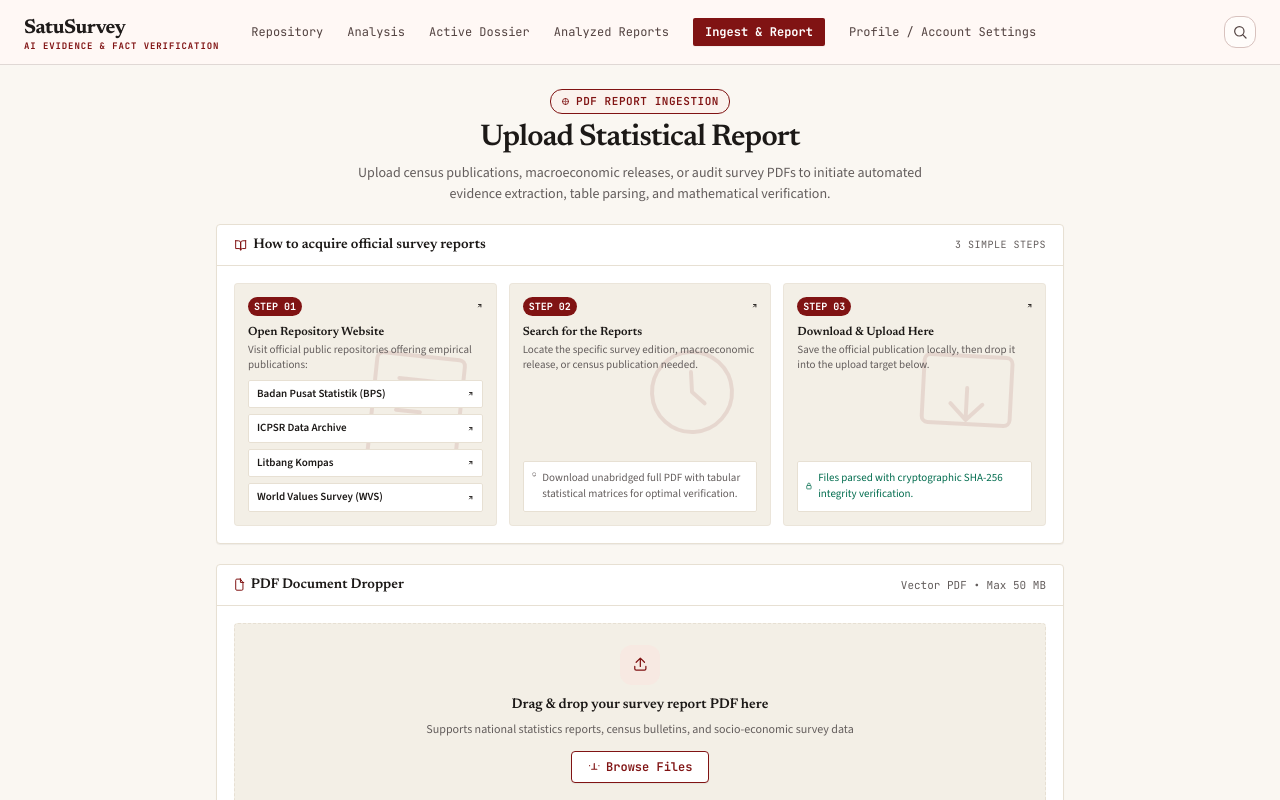
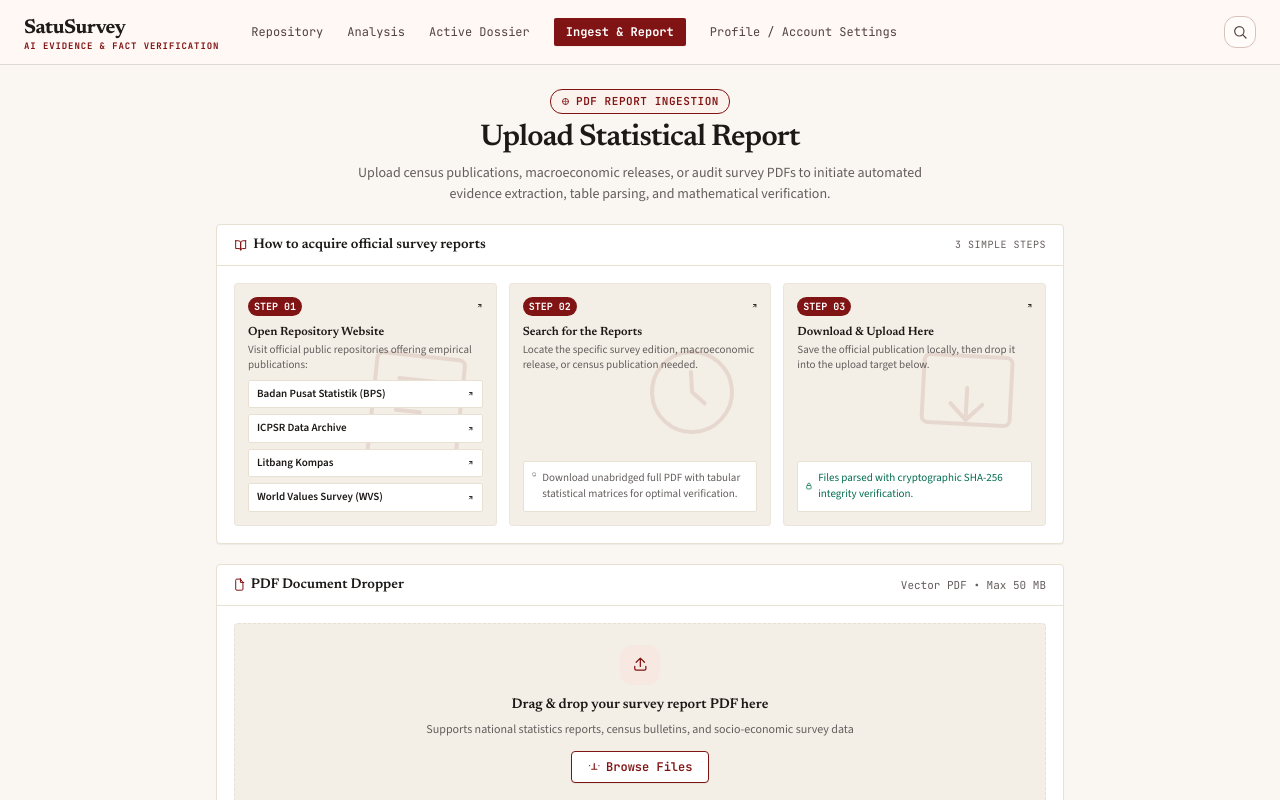
Before and after one commit to zufar-irawan/satu_survey, a Next.js app in the folder frontend/: page / in a window 1280 px wide. Shown: the top 800 px of the page. Built offline with nearby package versions, Linux system fonts and the light colour scheme.

Commit message:
refactor: remove Analyzed Reports from navbar, use Repository page

```diff
--- a/frontend/app/analysis/page.tsx
+++ b/frontend/app/analysis/page.tsx
@@ -58,7 +58,6 @@ export default function AnalysisPage() {
               <Link href="https://github.com/zufar-irawan/satu_survey" target="_blank" rel="noopener noreferrer" className="font-[family-name:var(--font-jetbrains-mono)] text-xs text-[#534341] hover:text-[#1f1b1a] leading-4">Repository</Link>
               <Link href="/evidence-analysis" className="bg-[#801313] px-3 py-1.5 rounded-[2px] font-[family-name:var(--font-jetbrains-mono)] text-xs text-white font-bold leading-4 shadow-[0px_1px_1px_rgba(0,0,0,0.05)]">Analysis</Link>
               <Link href="/dossier" className="font-[family-name:var(--font-jetbrains-mono)] text-xs text-[#534341] hover:text-[#1f1b1a] leading-4">Active Dossier</Link>
-              <Link href="/repository" className="font-[family-name:var(--font-jetbrains-mono)] text-xs text-[#534341] hover:text-[#1f1b1a] leading-4">Analyzed Reports</Link>
               <Link href="/" className="font-[family-name:var(--font-jetbrains-mono)] text-xs text-[#534341] hover:text-[#1f1b1a] leading-4">Ingest & Report</Link>
               <Link href="/profile" className="font-[family-name:var(--font-jetbrains-mono)] text-xs text-[#534341] hover:text-[#1f1b1a] leading-4">Profile / Account Settings</Link>
             </nav>
--- a/frontend/app/dossier/page.tsx
+++ b/frontend/app/dossier/page.tsx
@@ -70,7 +70,6 @@ export default function DossierPage() {
               <Link href="https://github.com/zufar-irawan/satu_survey" target="_blank" rel="noopener noreferrer" className="font-[family-name:var(--font-jetbrains-mono)] text-xs text-[#534341] hover:text-[#1f1b1a] leading-4">Repository</Link>
               <Link href="/evidence-analysis" className="font-[family-name:var(--font-jetbrains-mono)] text-xs text-[#534341] hover:text-[#1f1b1a] leading-4">Analysis</Link>
               <Link href="/dossier" className="bg-[#801313] px-3 py-1.5 rounded-[2px] font-[family-name:var(--font-jetbrains-mono)] text-xs text-white font-bold leading-4 shadow-[0px_1px_1px_rgba(0,0,0,0.05)]">Active Dossier</Link>
-              <Link href="/repository" className="font-[family-name:var(--font-jetbrains-mono)] text-xs text-[#534341] hover:text-[#1f1b1a] leading-4">Analyzed Reports</Link>
               <Link href="/" className="font-[family-name:var(--font-jetbrains-mono)] text-xs text-[#534341] hover:text-[#1f1b1a] leading-4">Ingest & Report</Link>
               <Link href="/profile" className="font-[family-name:var(--font-jetbrains-mono)] text-xs text-[#534341] hover:text-[#1f1b1a] leading-4">Profile / Account Settings</Link>
             </nav>
--- a/frontend/app/evidence-analysis/page.tsx
+++ b/frontend/app/evidence-analysis/page.tsx
@@ -56,7 +56,6 @@ export default function EvidenceAnalysisPage() {
               <Link href="https://github.com/zufar-irawan/satu_survey" target="_blank" rel="noopener noreferrer" className="font-[family-name:var(--font-jetbrains-mono)] text-xs text-[#534341] hover:text-[#1f1b1a] leading-4">Repository</Link>
               <Link href="/evidence-analysis" className="bg-[#801313] px-3 py-1.5 rounded-[2px] font-[family-name:var(--font-jetbrains-mono)] text-xs text-white font-bold leading-4 shadow-[0px_1px_1px_rgba(0,0,0,0.05)]">Analysis</Link>
               <Link href="/dossier" className="font-[family-name:var(--font-jetbrains-mono)] text-xs text-[#534341] hover:text-[#1f1b1a] leading-4">Active Dossier</Link>
-              <Link href="/repository" className="font-[family-name:var(--font-jetbrains-mono)] text-xs text-[#534341] hover:text-[#1f1b1a] leading-4">Analyzed Reports</Link>
               <Link href="/" className="font-[family-name:var(--font-jetbrains-mono)] text-xs text-[#534341] hover:text-[#1f1b1a] leading-4">Ingest & Report</Link>
               <Link href="/profile" className="font-[family-name:var(--font-jetbrains-mono)] text-xs text-[#534341] hover:text-[#1f1b1a] leading-4">Profile / Account Settings</Link>
             </nav>
--- a/frontend/app/ingestion/page.tsx
+++ b/frontend/app/ingestion/page.tsx
@@ -63,7 +63,6 @@ export default function IngestionPage() {
               <Link href="https://github.com/zufar-irawan/satu_survey" target="_blank" rel="noopener noreferrer" className="font-[family-name:var(--font-jetbrains-mono)] text-xs text-[#534341] hover:text-[#1f1b1a] leading-4">Repository</Link>
               <Link href="/evidence-analysis" className="font-[family-name:var(--font-jetbrains-mono)] text-xs text-[#534341] hover:text-[#1f1b1a] leading-4">Analysis</Link>
               <Link href="/dossier" className="font-[family-name:var(--font-jetbrains-mono)] text-xs text-[#534341] hover:text-[#1f1b1a] leading-4">Active Dossier</Link>
-              <Link href="/repository" className="font-[family-name:var(--font-jetbrains-mono)] text-xs text-[#534341] hover:text-[#1f1b1a] leading-4">Analyzed Reports</Link>
               <Link href="/ingestion" className="bg-[#801313] px-3 py-1.5 rounded-[2px] font-[family-name:var(--font-jetbrains-mono)] text-xs text-white font-bold leading-4 shadow-[0px_1px_1px_rgba(0,0,0,0.05)]">Ingest & Report</Link>
               <Link href="/profile" className="font-[family-name:var(--font-jetbrains-mono)] text-xs text-[#534341] hover:text-[#1f1b1a] leading-4">Profile / Account Settings</Link>
             </nav>
--- a/frontend/app/page.tsx
+++ b/frontend/app/page.tsx
@@ -91,7 +91,6 @@ export default function Home() {
               <Link href="https://github.com/zufar-irawan/satu_survey" target="_blank" rel="noopener noreferrer" className="font-[family-name:var(--font-jetbrains-mono)] text-xs text-[#534341] hover:text-[#1f1b1a] leading-4">Repository</Link>
               <Link href="/evidence-analysis" className="font-[family-name:var(--font-jetbrains-mono)] text-xs text-[#534341] hover:text-[#1f1b1a] leading-4">Analysis</Link>
               <Link href="/dossier" className="font-[family-name:var(--font-jetbrains-mono)] text-xs text-[#534341] hover:text-[#1f1b1a] leading-4">Active Dossier</Link>
-              <Link href="/repository" className="font-[family-name:var(--font-jetbrains-mono)] text-xs text-[#534341] hover:text-[#1f1b1a] leading-4">Analyzed Reports</Link>
               <Link href="/" className="bg-[#801313] px-3 py-1.5 rounded-[2px] font-[family-name:var(--font-jetbrains-mono)] text-xs text-white font-bold leading-4 shadow-[0px_1px_1px_rgba(0,0,0,0.05)]">Ingest & Report</Link>
               <Link href="/profile" className="font-[family-name:var(--font-jetbrains-mono)] text-xs text-[#534341] hover:text-[#1f1b1a] leading-4">Profile / Account Settings</Link>
             </nav>
--- a/frontend/app/profile/page.tsx
+++ b/frontend/app/profile/page.tsx
@@ -100,7 +100,6 @@ export default function ProfilePage() {
               <Link href="https://github.com/zufar-irawan/satu_survey" target="_blank" rel="noopener noreferrer" className="font-[family-name:var(--font-jetbrains-mono)] text-xs text-[#534341] hover:text-[#1f1b1a] leading-4">Repository</Link>
               <Link href="/evidence-analysis" className="font-[family-name:var(--font-jetbrains-mono)] text-xs text-[#534341] hover:text-[#1f1b1a] leading-4">Analysis</Link>
               <Link href="/dossier" className="font-[family-name:var(--font-jetbrains-mono)] text-xs text-[#534341] hover:text-[#1f1b1a] leading-4">Active Dossier</Link>
-              <Link href="/repository" className="font-[family-name:var(--font-jetbrains-mono)] text-xs text-[#534341] hover:text-[#1f1b1a] leading-4">Analyzed Reports</Link>
               <Link href="/" className="font-[family-name:var(--font-jetbrains-mono)] text-xs text-[#534341] hover:text-[#1f1b1a] leading-4">Ingest & Report</Link>
               <Link href="/profile" className="bg-[#801313] px-3 py-1.5 rounded-[2px] font-[family-name:var(--font-jetbrains-mono)] text-xs text-white font-bold leading-4 shadow-[0px_1px_1px_rgba(0,0,0,0.05)]">Profile / Account Settings</Link>
             </nav>
--- a/frontend/app/repository/page.tsx
+++ b/frontend/app/repository/page.tsx
@@ -131,7 +131,6 @@ export default function RepositoryPage() {
               <Link href="https://github.com/zufar-irawan/satu_survey" target="_blank" rel="noopener noreferrer" className="font-[family-name:var(--font-jetbrains-mono)] text-xs text-[#534341] hover:text-[#1f1b1a] leading-4 whitespace-nowrap pointer-events-auto">Repository</Link>
               <Link href="/evidence-analysis" className="font-[family-name:var(--font-jetbrains-mono)] text-xs text-[#534341] hover:text-[#1f1b1a] leading-4 whitespace-nowrap pointer-events-auto">Analysis</Link>
               <Link href="/dossier" className="font-[family-name:var(--font-jetbrains-mono)] text-xs text-[#534341] hover:text-[#1f1b1a] leading-4 whitespace-nowrap pointer-events-auto">Active Dossier</Link>
-              <Link href="/repository" className="bg-[#801313] px-3 py-1.5 rounded-[2px] font-[family-name:var(--font-jetbrains-mono)] text-xs text-white font-bold leading-4 shadow-[0px_1px_1px_rgba(0,0,0,0.05)] whitespace-nowrap pointer-events-auto">Analyzed Reports</Link>
               <Link href="/" className="font-[family-name:var(--font-jetbrains-mono)] text-xs text-[#534341] hover:text-[#1f1b1a] leading-4 whitespace-nowrap pointer-events-auto">Ingest & Report</Link>
               <Link href="/profile" className="font-[family-name:var(--font-jetbrains-mono)] text-xs text-[#534341] hover:text-[#1f1b1a] leading-4 whitespace-nowrap pointer-events-auto">Profile / Account Settings</Link>
             </nav>
```
